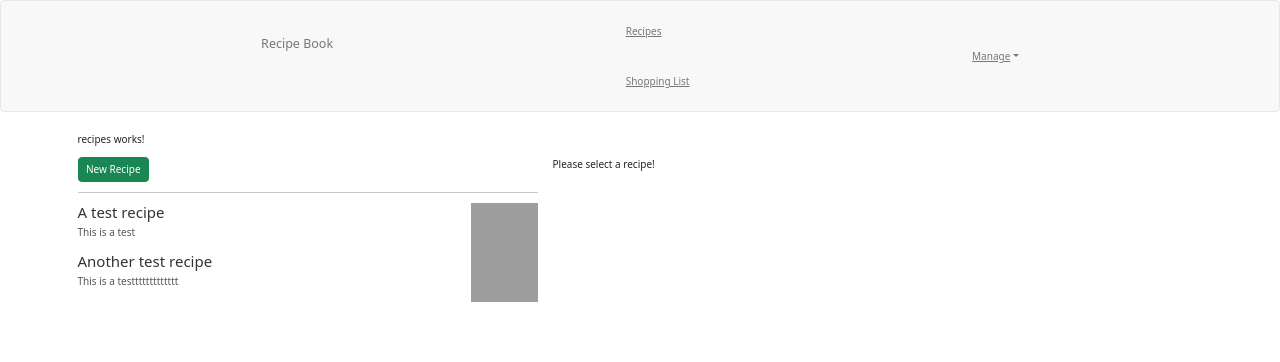
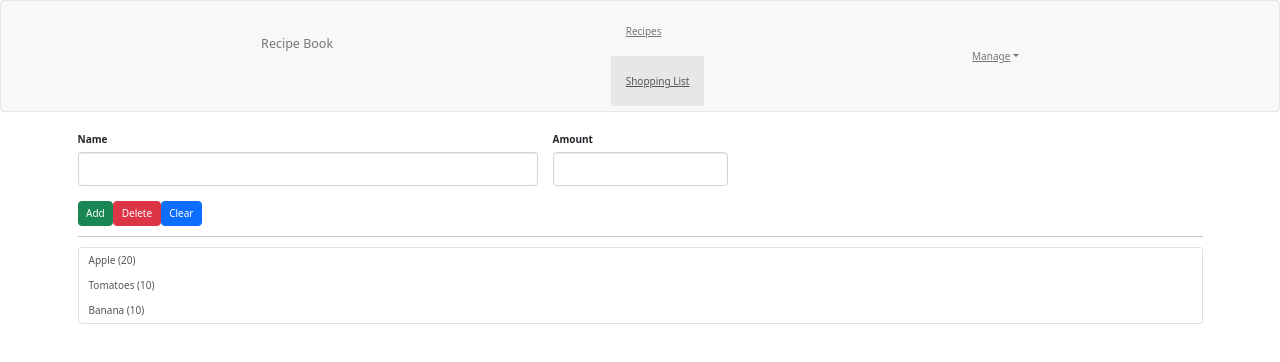
Before and after one commit to shwetanavk/ShoppingAndRecipeBook, an Angular app in the folder Recipe-And-Shoping-App/: page /shopping-list in a window 1280 px wide. Before the commit this address led to /. Shown: the top 362 px of the page. Built offline with nearby package versions, Linux system fonts and the light colour scheme; grey boxes are pictures that could not be loaded.

Commit message:
adding routs

```diff
--- a/Recipe-And-Shoping-App/src/app/app-routing.module.ts
+++ b/Recipe-And-Shoping-App/src/app/app-routing.module.ts
@@ -1,10 +1,16 @@
 import { NgModule } from '@angular/core';
 import { RouterModule, Routes } from '@angular/router';
+import { RecipesComponent } from './recipes/recipes.component';
+import { ShoppingListComponent } from './shopping-list/shopping-list.component';
 
-const routes: Routes = [];
+const routes: Routes = [
+  { path: '', redirectTo: 'recipe', pathMatch: 'full' },
+  { path: 'recipe', component: RecipesComponent },
+  { path: 'shopping-list', component: ShoppingListComponent },
+];
 
 @NgModule({
   imports: [RouterModule.forRoot(routes)],
-  exports: [RouterModule]
+  exports: [RouterModule],
 })
-export class AppRoutingModule { }
+export class AppRoutingModule {}
--- a/Recipe-And-Shoping-App/src/app/app.component.html
+++ b/Recipe-And-Shoping-App/src/app/app.component.html
@@ -1,10 +1,12 @@
-<app-header (featureSelected)="onNavigate($event)"></app-header>
+<app-header></app-header>
+<!--  (featureSelected)="onNavigate($event)" -->
 
 <div class="container">
   <div class="row">
     <div class="col-md-12">
-      <app-recipes *ngIf="loadedFeature === 'recipe'"></app-recipes>
-      <app-shopping-list *ngIf="loadedFeature !== 'recipe'"></app-shopping-list>
+      <!-- <app-recipes *ngIf="loadedFeature === 'recipe'"></app-recipes>
+      <app-shopping-list *ngIf="loadedFeature !== 'recipe'"></app-shopping-list> -->
+      <router-outlet></router-outlet>
     </div>
   </div>
 </div>
--- a/Recipe-And-Shoping-App/src/app/app.component.ts
+++ b/Recipe-And-Shoping-App/src/app/app.component.ts
@@ -8,9 +8,9 @@ import { Component } from '@angular/core';
 })
 export class AppComponent {
   title = 'Recipe-And-Shoping-App';
-  loadedFeature = 'recipe';
+  // loadedFeature = 'recipe';
 
-  onNavigate(feature: string) {
-    this.loadedFeature = feature;
-  }
+  // onNavigate(feature: string) {
+  //   this.loadedFeature = feature;
+  // }
 }
--- a/Recipe-And-Shoping-App/src/app/app.module.ts
+++ b/Recipe-And-Shoping-App/src/app/app.module.ts
@@ -13,6 +13,7 @@ import { ShoppingEditComponent } from './shopping-list/shopping-edit/shopping-ed
 import { RecipeListComponent } from './recipes/recipe-list/recipe-list.component';
 import { DropdownDirective } from './shared/dropdown.directive';
 import { ShoppingListService } from './shopping-list/shopping-list.service';
+import { RouterModule, Routes } from '@angular/router';
 
 @NgModule({
   declarations: [
--- a/Recipe-And-Shoping-App/src/app/header/header.component.html
+++ b/Recipe-And-Shoping-App/src/app/header/header.component.html
@@ -18,8 +18,11 @@
       (window:resize)="collapsed = true"
     ></div> -->
     <ul class="nav navbar-nav">
-      <li><a href="#" (click)="onSelect('recipe')">Recipes</a></li>
-      <li><a href="#" (click)="onSelect('shopping-list')">Shopping List</a></li>
+      <li routerLinkActive="active"><a routerLink="/recipe">Recipes</a></li>
+      <li routerLinkActive="active">
+        <a routerLink="/shopping-list">Shopping List</a>
+      </li>
+      <!-- (click)="onSelect('recipe')"        (click)="onSelect('shopping-list')"  -->
     </ul>
 
     <ul class="nav navbar-nav navbar-right">
--- a/Recipe-And-Shoping-App/src/app/header/header.component.ts
+++ b/Recipe-And-Shoping-App/src/app/header/header.component.ts
@@ -1,4 +1,4 @@
-import { Component, OnInit, EventEmitter, Output } from '@angular/core';
+import { Component, OnInit } from '@angular/core';
 
 @Component({
   selector: 'app-header',
@@ -6,14 +6,14 @@ import { Component, OnInit, EventEmitter, Output } from '@angular/core';
   styleUrls: ['./header.component.css'],
 })
 export class HeaderComponent implements OnInit {
-  @Output() featureSelected = new EventEmitter<string>();
+  // @Output() featureSelected = new EventEmitter<string>();
 
   collapsed = true;
   constructor() {}
 
   ngOnInit(): void {}
 
-  onSelect(feature: string) {
-    this.featureSelected.emit(feature);
-  }
+  // onSelect(feature: string) {
+  //   this.featureSelected.emit(feature);
+  // }
 }
```
